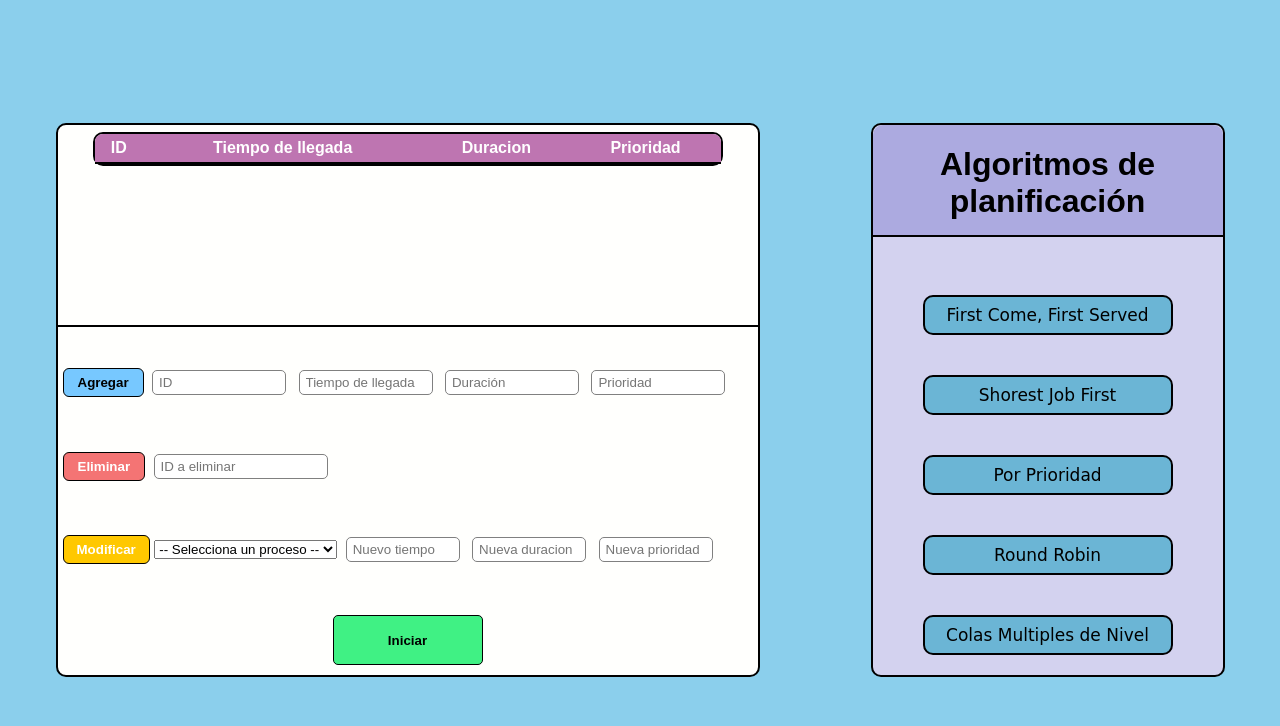
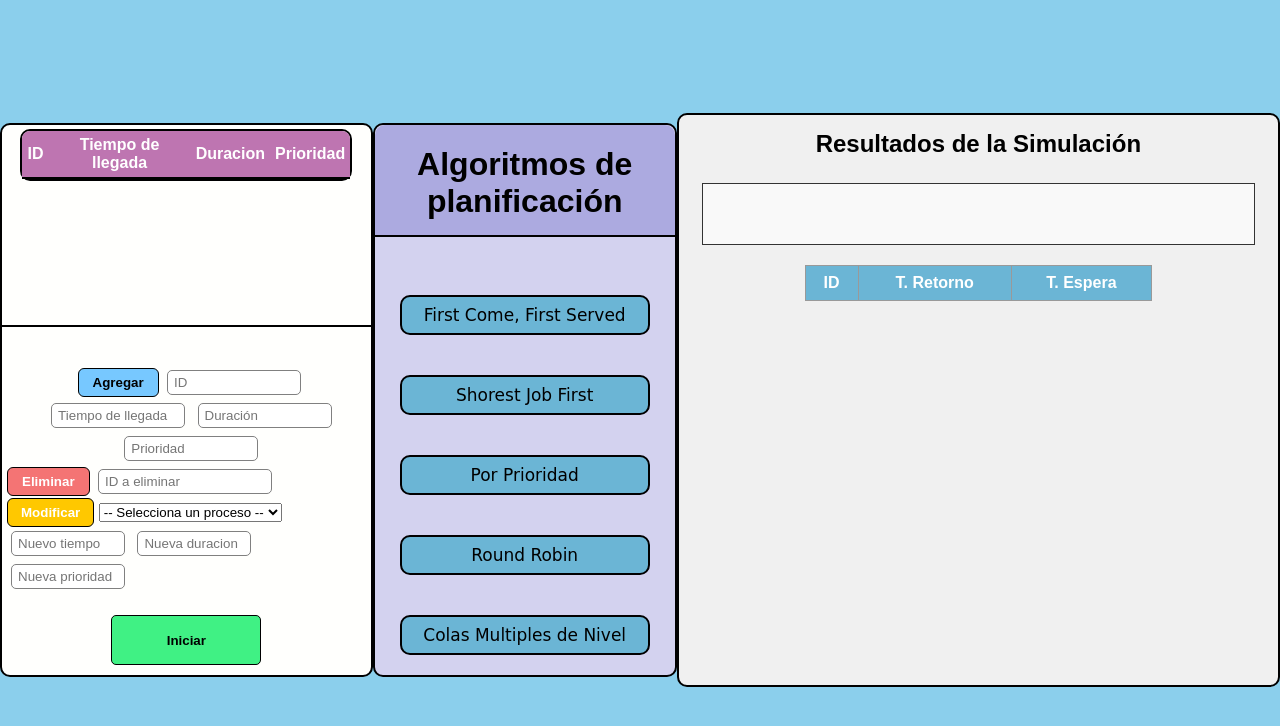
Before and after one commit to AndresLass0/Simulador-Planificador-de-Procesos, a Flask app: page / in a window 1280 px wide. Shown: the top 726 px of the page. Run offline with Flask 3, Linux system fonts and the light colour scheme; lists and menus that the app fills with data are empty.

Commit message:
Implementacion de Round Robin y colas multiples, conectados a la interfaz.

```diff
--- /dev/null
+++ b/static/Algoritmos/colas_multiples.js
@@ -0,0 +1,204 @@
+function simularColasMultiples() {
+    console.log("Iniciando simulación de Colas Múltiples...");
+
+    // Obtener los procesos de la tabla
+    let procesos = getProcesosFromTable();
+    if (procesos.length === 0) {
+        alert("Por favor, agrega al menos un proceso antes de simular.");
+        return;
+    }
+
+    // Q1 (Alta Prioridad): Prioridad 1-3 (Usará Round Robin, Quantum=2)
+    // Q2 (Media Prioridad): Prioridad 4-6 (Usará SJF No Apropiativo)
+    // Q3 (Baja Prioridad): Prioridad 7+ (Usará FCFS)
+
+    let qAlta = [];
+    let qMedia = [];
+    let qBaja = [];
+    const QUANTUM_ALTA = 2; // Quantum para la cola de Round Robin
+
+    let tiempoActual = 0;
+    let terminados = 0;
+    let gantt = []; // Guardará el diagrama de Gantt
+
+    // Copia de procesos que irán llegando
+    let enEspera = [...procesos].sort((a, b) => a.llegada - b.llegada);
+    let procesosCompletados = []; // Para los resultados finales
+
+    // Bucle principal de la simulación
+    while (terminados < procesos.length) {
+
+        // 1. Mover procesos de 'enEspera' a las colas de listos si ya llegaron
+        while (enEspera.length > 0 && enEspera[0].llegada <= tiempoActual) {
+            let p = enEspera.shift(); // Saca el proceso que acaba de llegar
+            if (p.prioridad <= 3) {
+                qAlta.push(p);
+            } else if (p.prioridad <= 6) {
+                qMedia.push(p);
+            } else {
+                qBaja.push(p);
+            }
+        }
+
+        let pEjecutar = null;
+
+        // 2. Elegir proceso a ejecutar (Prioridad estricta entre colas)
+        if (qAlta.length > 0) {
+            // --- Cola de Alta Prioridad (Round Robin) ---
+            pEjecutar = qAlta.shift();
+            let tiempoEjecutado = Math.min(QUANTUM_ALTA, pEjecutar.restante);
+
+            gantt.push({ id: pEjecutar.id, start: tiempoActual, end: tiempoActual + tiempoEjecutado });
+            pEjecutar.restante -= tiempoEjecutado;
+            tiempoActual += tiempoEjecutado;
+
+            // Volver a revisar llegadas *durante* la ejecución de este quantum
+             while (enEspera.length > 0 && enEspera[0].llegada <= tiempoActual) {
+                let p = enEspera.shift();
+                if (p.prioridad <= 3) qAlta.push(p);
+                else if (p.prioridad <= 6) qMedia.push(p);
+                else qBaja.push(p);
+            }
+
+            if (pEjecutar.restante > 0) {
+                qAlta.push(pEjecutar); // Devolver a la cola RR si no terminó
+            } else {
+                terminados++;
+                pEjecutar.tiempoRetorno = tiempoActual - pEjecutar.llegada;
+                pEjecutar.tiempoEspera = pEjecutar.tiempoRetorno - pEjecutar.duracion;
+                procesosCompletados.push(pEjecutar);
+            }
+
+        } else if (qMedia.length > 0) {
+            // --- Cola de Media Prioridad (SJF No Apropiativo) ---
+            qMedia.sort((a, b) => a.restante - b.restante); // Ordenar por SJF
+            pEjecutar = qMedia.shift();
+
+            let tiempoEjecutado = pEjecutar.restante;
+            gantt.push({ id: pEjecutar.id, start: tiempoActual, end: tiempoActual + tiempoEjecutado });
+            pEjecutar.restante = 0;
+            tiempoActual += tiempoEjecutado;
+
+            terminados++;
+            pEjecutar.tiempoRetorno = tiempoActual - pEjecutar.llegada;
+            pEjecutar.tiempoEspera = pEjecutar.tiempoRetorno - pEjecutar.duracion;
+            procesosCompletados.push(pEjecutar);
+
+        } else if (qBaja.length > 0) {
+            // --- Cola de Baja Prioridad (FCFS) ---
+            pEjecutar = qBaja.shift();
+
+            let tiempoEjecutado = pEjecutar.restante;
+            gantt.push({ id: pEjecutar.id, start: tiempoActual, end: tiempoActual + tiempoEjecutado });
+            pEjecutar.restante = 0;
+            tiempoActual += tiempoEjecutado;
+
+            terminados++;
+            pEjecutar.tiempoRetorno = tiempoActual - pEjecutar.llegada;
+            pEjecutar.tiempoEspera = pEjecutar.tiempoRetorno - pEjecutar.duracion;
+            procesosCompletados.push(pEjecutar);
+
+        } else {
+            // --- CPU Ocioso ---
+            if (enEspera.length > 0) {
+                if(tiempoActual < enEspera[0].llegada) {
+                  gantt.push({ id: "Ocioso", start: tiempoActual, end: enEspera[0].llegada });
+                  tiempoActual = enEspera[0].llegada;
+                }
+            } else {
+                break;
+            }
+        }
+    }
+
+    // 3. Mostrar resultados
+    mostrarResultados(gantt, procesosCompletados);
+}
+
+
+
+function getProcesosFromTable() {
+    const filas = document.querySelectorAll("#tabla-procesos tbody tr");
+    const procesos = [];
+    filas.forEach(fila => {
+        procesos.push({
+            id: fila.children[0].textContent,
+            llegada: parseInt(fila.children[1].textContent),
+            duracion: parseInt(fila.children[2].textContent),
+            prioridad: parseInt(fila.children[3].textContent),
+            restante: parseInt(fila.children[2].textContent), // Tiempo restante
+            tiempoEspera: 0,
+            tiempoRetorno: 0
+        });
+    });
+    return procesos;
+}
+
+
+function mostrarResultados(gantt, procesos) {
+    console.log("Mostrando resultados:", gantt, procesos);
+
+    // --- Renderizar Diagrama de Gantt ---
+    const ganttContainer = document.getElementById("gantt-chart");
+    ganttContainer.innerHTML = ""; // Limpiar
+
+    const totalTime = gantt[gantt.length - 1].end;
+
+    gantt.forEach(bloque => {
+        const duracion = bloque.end - bloque.start;
+        const ancho = (duracion / totalTime) * 100;
+
+        const divBloque = document.createElement("div");
+        divBloque.className = "gantt-bloque";
+        divBloque.style.width = `${ancho}%`;
+        divBloque.textContent = bloque.id;
+
+        if(bloque.id !== "Ocioso") {
+           let hash = 0;
+           for (let i = 0; i < bloque.id.length; i++) {
+                hash = bloque.id.charCodeAt(i) + ((hash << 5) - hash);
+           }
+           let color = (hash & 0x00FFFFFF).toString(16).toUpperCase();
+           divBloque.style.backgroundColor = "#" + "000000".substring(0, 6 - color.length) + color;
+        } else {
+           divBloque.style.backgroundColor = "#ccc";
+           divBloque.style.color = "#000";
+        }
+        ganttContainer.appendChild(divBloque);
+    });
+
+    // --- Renderizar Tabla de Tiempos ---
+    const tablaResultadosBody = document.querySelector("#tabla-resultados tbody");
+    tablaResultadosBody.innerHTML = ""; // Limpiar
+
+    procesos.sort((a, b) => a.id.localeCompare(b.id));
+
+    let tiempoEsperaPromedio = 0;
+    let tiempoRetornoPromedio = 0;
+
+    procesos.forEach(p => {
+        const fila = document.createElement("tr");
+        fila.innerHTML = `
+            <td>${p.id}</td>
+            <td>${p.tiempoRetorno}</td>
+            <td>${p.tiempoEspera}</td>
+        `;
+        tablaResultadosBody.appendChild(fila);
+
+        tiempoEsperaPromedio += p.tiempoEspera;
+        tiempoRetornoPromedio += p.tiempoRetorno;
+    });
+
+    // Añadir fila de promedios
+    tiempoEsperaPromedio /= procesos.length;
+    tiempoRetornoPromedio /= procesos.length;
+
+    const filaPromedio = document.createElement("tr");
+    filaPromedio.style.fontWeight = "bold";
+    filaPromedio.innerHTML = `
+        <td>Promedio</td>
+        <td>${tiempoRetornoPromedio.toFixed(2)}</td>
+        <td>${tiempoEsperaPromedio.toFixed(2)}</td>
+    `;
+    tablaResultadosBody.appendChild(filaPromedio);
+}
--- a/static/script.js
+++ b/static/script.js
@@ -13,11 +13,9 @@ document.addEventListener("DOMContentLoaded", () => {
 
     if (!id || !llegada || !duracion || !prioridad) {
       alert("Ups!, Por favor, completa todos los campos antes de agregar el proceso.");
-        return; // Evita que siga ejecutando
+      return;
     }
 
-
-    // Crear fila nueva
     const fila = document.createElement("tr");
     fila.innerHTML = `
       <th>${id}</th>
@@ -28,29 +26,23 @@ document.addEventListener("DOMContentLoaded", () => {
 
     tabla.appendChild(fila);
     actualizarSelectIDs();
-
-    // Limpiar inputs
     e.target.reset();
 
-    // Enviar a backend
     await fetch("/agregar_proceso", {
       method: "POST",
       headers: { "Content-Type": "application/json" },
       body: JSON.stringify({ id, llegada, duracion, prioridad })
     });
-
-
   });
 
   // === ELIMINAR ===
   document.getElementById("eliminar").addEventListener("submit", async (e) => {
     e.preventDefault();
-
     const id = e.target.id.value;
 
     if (!id) {
       alert("Ups!, Por favor, completa todos los campos antes de eliminar el proceso.");
-        return; // Evita que siga ejecutando
+      return;
     }
 
     const filas = tabla.querySelectorAll("tr");
@@ -62,10 +54,8 @@ document.addEventListener("DOMContentLoaded", () => {
     }
 
     actualizarSelectIDs();
-    // Limpiar input
     e.target.reset();
 
-    // Enviar al backend
     await fetch("/eliminar_proceso", {
       method: "POST",
       headers: { "Content-Type": "application/json" },
@@ -77,7 +67,7 @@ document.addEventListener("DOMContentLoaded", () => {
   document.getElementById("modificar").addEventListener("submit", async (e) => {
     e.preventDefault();
 
-    const id = e.target.id.value; // viene del <select>
+    const id = e.target.id.value;
     const llegada = e.target.llegada.value;
     const duracion = e.target.duracion.value;
     const prioridad = e.target.prioridad.value;
@@ -87,7 +77,6 @@ document.addEventListener("DOMContentLoaded", () => {
       return;
     }
 
-    // Buscar fila y modificarla
     const filas = document.querySelectorAll("#tabla-procesos tbody tr");
     for (const fila of filas) {
       if (fila.children[0].textContent === id) {
@@ -98,29 +87,39 @@ document.addEventListener("DOMContentLoaded", () => {
       }
     }
 
-    // Limpiar formulario
     e.target.reset();
 
-    // Enviar al backend
     await fetch("/modificar_proceso", {
+<<<<<<< Updated upstream
         method: "POST",
         headers: { "Content-Type": "application/json" },
         body: JSON.stringify({ id, llegada, duracion, prioridad })
     });
 
+=======
+      method: "POST",
+      headers: { "Content-Type": "application/json" },
+      body: JSON.stringify({ id, llegada, duracion, prioridad }) // Corregido de 'rafaga'
+>>>>>>> Stashed changes
+    });
   });
 
 
+  // CONEXION DE BOTONES
+  document.getElementById("btn-colas-multiples")
+    .addEventListener("click", simularColasMultiples);
+  document.getElementById("btn-round-robin")
+    .addEventListener("click", simularRoundRobin);
+
 });
+
 
 function actualizarSelectIDs() {
   const select = document.getElementById("select-id");
   const filas = document.querySelectorAll("#tabla-procesos tbody tr");
 
-  // Limpia las opciones previas
   select.innerHTML = '<option value="">-- Selecciona un proceso --</option>';
 
-  // Agrega una opcion por cada fila existente
   filas.forEach(fila => {
     const id = fila.children[0].textContent;
     const option = document.createElement("option");
--- a/static/style.css
+++ b/static/style.css
@@ -233,3 +233,68 @@ body {
   color: #ffffff;
   transform: scale(1.3);
 }
+#resultados-simulacion {
+  width: 1100px; /* Ancho total, ajusta si es necesario */
+  height: 550px;
+  background-color: #f0f0f0;
+  border: 2px solid black;
+  border-radius: 10px;
+  padding: 10px;
+
+  /* Centrar el contenido interno */
+  display: flex;
+  flex-direction: column;
+  align-items: center;
+  gap: 20px;
+  overflow-y: auto; /* Añade scroll si el contenido es muy largo */
+}
+
+#resultados-simulacion h2 {
+  margin: 5px;
+  text-align: center;
+}
+
+/* --- Estilos Gantt --- */
+#gantt-chart {
+  width: 95%;
+  height: 60px;
+  border: 1px solid #333;
+  display: flex;
+  flex-direction: row;
+  background-color: #f9f9f9;
+}
+
+.gantt-bloque {
+  height: 100%;
+  display: flex;
+  justify-content: center;
+  align-items: center;
+  font-weight: bold;
+  color: white;
+  text-shadow: 1px 1px 1px black;
+  box-sizing: border-box; /* Para que el borde no afecte el ancho */
+  border-right: 1px solid #fff;
+  font-size: 14px;
+}
+
+/* --- Estilos Tabla Resultados --- */
+#tabla-resultados {
+  width: 60%;
+  border-collapse: collapse;
+}
+
+#tabla-resultados th,
+#tabla-resultados td {
+  border: 1px solid #999;
+  padding: 8px;
+  text-align: center;
+}
+
+#tabla-resultados thead th {
+  background-color: #6bb5d5; /* Azul de tus botones */
+  color: white;
+}
+
+#tabla-resultados tbody tr:nth-child(even) {
+  background-color: #ddd;
+}
--- a/templates/index.html
+++ b/templates/index.html
@@ -4,6 +4,8 @@
     <title>Simulador de Planificación</title>
     <link rel="stylesheet" href="/static/style.css">
     <script src="/static/script.js" defer></script>
+    <script src="/static/algoritmos/colas_multiples.js" defer></script>
+    <script src="/static/algoritmos/round_robin.js" defer></script>
 </head>
 <body>
     <div id = "panel-procesos">
@@ -66,9 +68,24 @@
             <button class = "botones"> First Come, First Served</button>
             <button class = "botones"> Shorest Job First</button>
             <button class = "botones"> Por Prioridad </button>
-            <button class = "botones"> Round Robin </button>
-            <button class = "botones"> Colas Multiples de Nivel </button>
+            <button class = "botones" id="btn-round-robin"> Round Robin </button>
+            <button class = "botones" id="btn-colas-multiples"> Colas Multiples de Nivel </button>
         </div>
+    </div>
+
+<div id="resultados-simulacion">
+        <h2>Resultados de la Simulación</h2>
+        <div id="gantt-chart"></div> <table id="tabla-resultados">
+            <thead>
+                <tr>
+                    <th>ID</th>
+                    <th>T. Retorno</th>
+                    <th>T. Espera</th>
+                </tr>
+            </thead>
+            <tbody>
+                </tbody>
+        </table>
     </div>
 
 </body>
```
Also changed, not shown: static/Algoritmos/round_robin.js (added, +67 -0 lines). Lines whose indentation alone changed are shown as unchanged.
